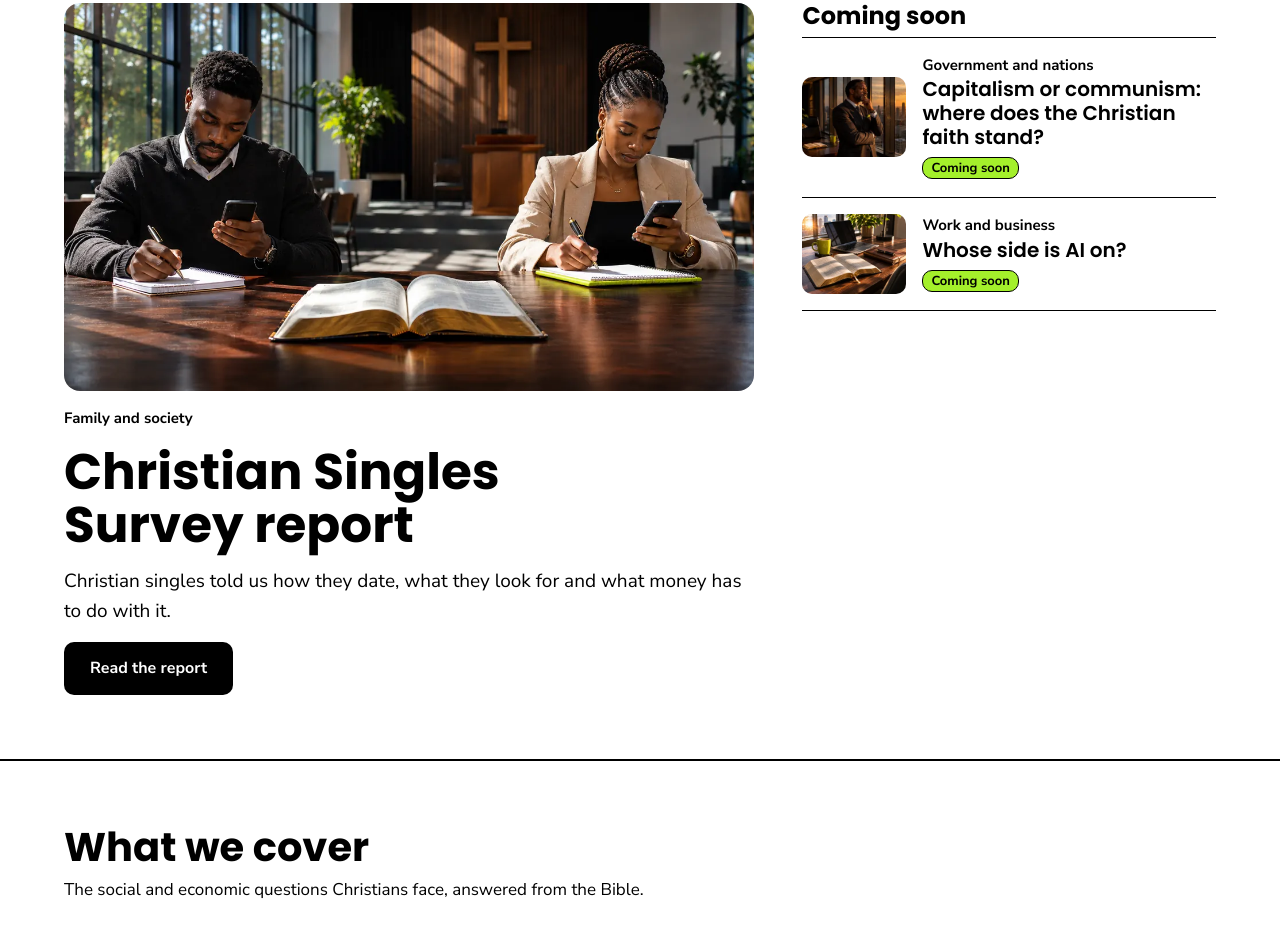
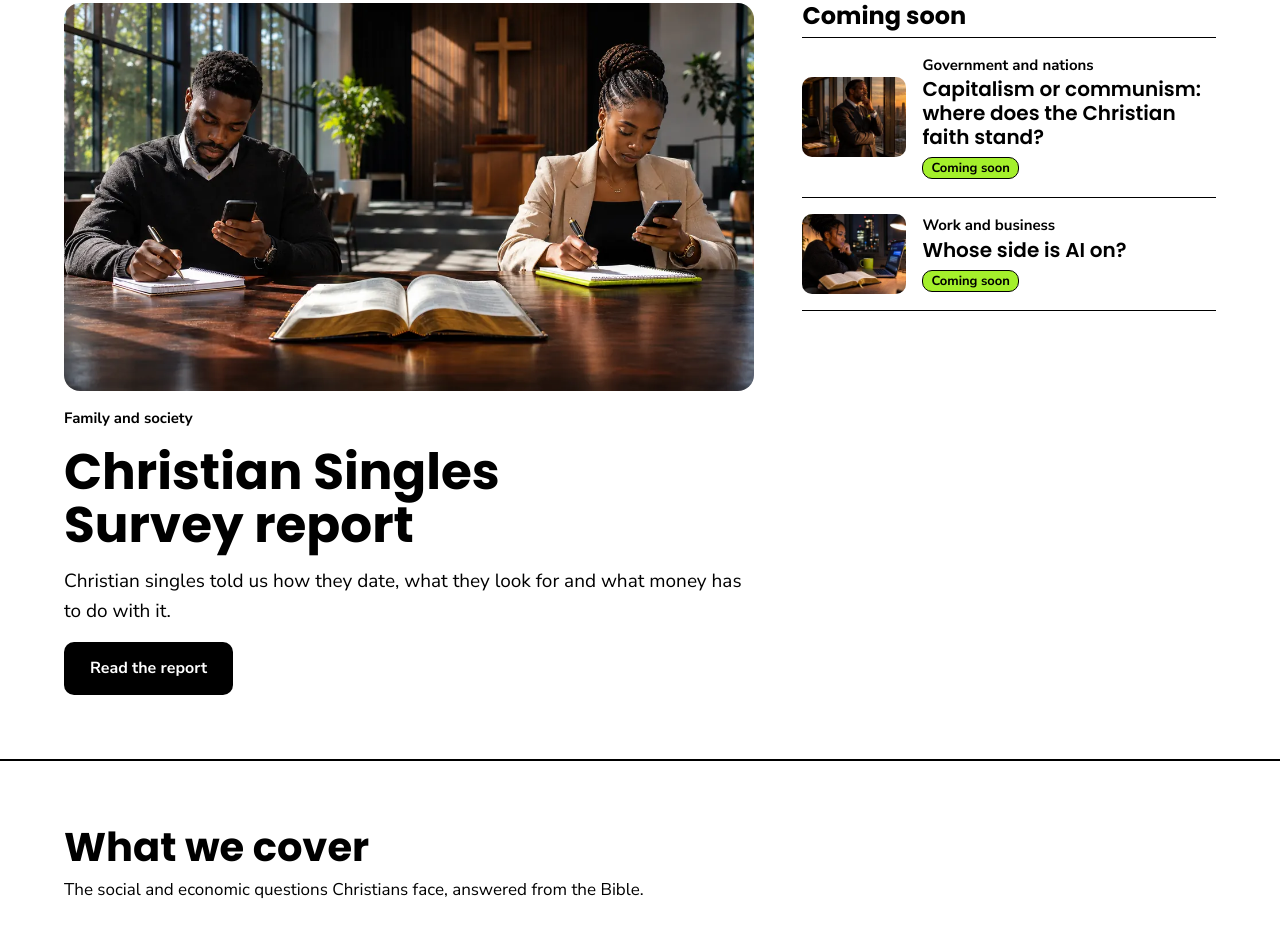
Before and after one commit to Sogunro/kingdomplots-site, a plain HTML site: page index.html in a window 1280 px wide. Shown: the part 903-1835 px from the top of the page. Drawn offline with Linux system fonts and the light colour scheme.

Commit message:
Add picture for the AI article
Co-Authored-By: Claude Opus 5.5 <noreply@anthropic.com>

```diff
--- a/index.html
+++ b/index.html
@@ -75,7 +75,7 @@
         <div class="article-row__body"><div class="topic">Government and nations</div><div class="article-row__title">Capitalism or communism: where does the Christian faith stand?</div><p class="soon soon--small">Coming soon</p></div>
       </div>
       <div class="article-row">
-        <img class="photo photo--thumb" src="/images/picture-10.webp" srcset="/images/picture-10-sm.webp 320w, /images/picture-10.webp 1200w" sizes="104px" width="1200" height="750" alt="An open Bible beside a laptop, notebook and coffee on a desk" loading="lazy" decoding="async">
+        <img class="photo photo--thumb" src="/images/picture-06.webp" srcset="/images/picture-06-sm.webp 320w, /images/picture-06.webp 1200w" sizes="104px" width="1200" height="750" alt="A woman at a desk at night reading an AI chat on her laptop, an open Bible beside her" loading="lazy" decoding="async">
         <div class="article-row__body"><div class="topic">Work and business</div><div class="article-row__title">Whose side is AI on?</div><p class="soon soon--small">Coming soon</p></div>
       </div>
     </div>
```
Also changed, not shown: article.html (+1 -1 lines), articles.html (+1 -1 lines), images/picture-06-sm.webp (added), images/picture-06.webp (added).
